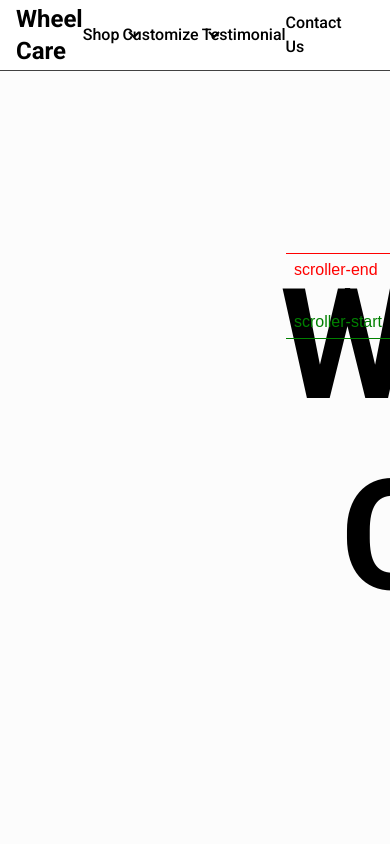
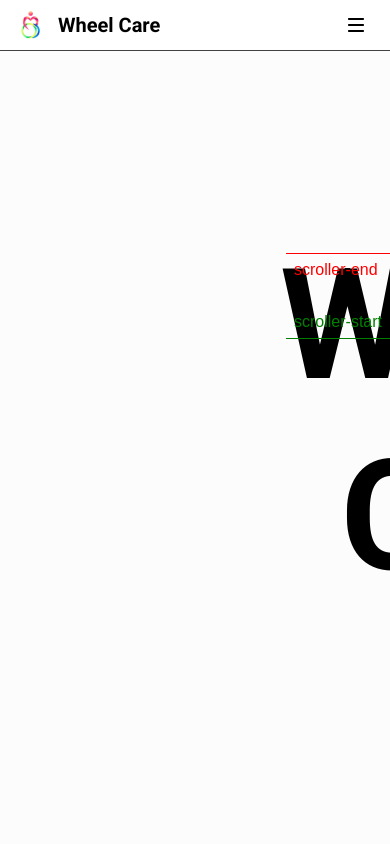
Before and after one commit to Fuz7/Wheel-Care, a React (Vite) app: page /home in a window 390 px wide. Shown: the top 844 px of the page. Built offline with nearby package versions, Linux system fonts and the light colour scheme.

Commit message:
Add navbar mobile & tablet styling

```diff
--- a/src/components/Navbar.jsx
+++ b/src/components/Navbar.jsx
@@ -4,37 +4,53 @@ import navDropDown from '@images/navDropDown.svg';
 import searchIcon from '@images/searchIcon.svg';
 import cartIcon from '@images/cartIcon.svg';
 import accountIcon from '@images/accountIcon.svg';
+import navbarMobileIcon from '@images/mobile/navbarMobileIcon.svg';
+import hamburgerIcon from '@images/mobile/hamburgerIcon.svg'
 import { useRef, useState } from 'react';
 import { gsap } from 'gsap';
 import { Link } from 'react-router-dom';
+import { useMediaQuery } from 'react-responsive';
 
 export default function Navbar() {
+  const isTabletOrMobile = useMediaQuery({ query: '(max-width:1024px)' });
   return (
     <>
       <nav
         className="border-b-[1px] sticky top-0
        bg-white border-[#414141] border-solid items-center z-10"
       >
-        <div className="min-h-[70px] flex items-center mx-auto max-w-[1440px]">
-          <IconContainer></IconContainer>
+        <div className="min-h-[50px] lg:min-h-[70px] flex items-center mx-auto max-w-[1440px]">
+          <IconContainer isTabletOrMobile={isTabletOrMobile}></IconContainer>
           <NavLinks></NavLinks>
           <NavIconLinks></NavIconLinks>
         </div>
+        <img src={hamburgerIcon} className="absolute lg:hidden
+        w-[16px] h-[14px]  top-[18px] right-[26px] "
+        onClick={()=>{}}></img>
+
       </nav>
     </>
   );
 }
 
-function IconContainer() {
+function IconContainer({isTabletOrMobile}) {
   return (
-    <div className="lg:ml-[64px] xl:ml-[84px]
+    <div
+      className="ml-[20px] sm:ml-[30px] lg:ml-[64px] xl:ml-[84px]
      2xl:ml-[114px]  lg:mr-[87px] xl:mr-[107px]
-      2xl:mr-[127px] flex gap-4 items-center ">
+      2xl:mr-[127px] flex gap-4 items-center "
+    >
       <Link to={'/home'}>
-        <img src={navbarIcon} alt="navBarIcon" className="" />
+        <img
+            src={isTabletOrMobile ? navbarMobileIcon : navbarIcon}
+          alt="navBarIcon"
+          className=" "
+        />
       </Link>
       <Link to={'/home'}>
-        <p className="font-Roboto font-bold text-2xl">Wheel Care</p>
+        <p className="font-Roboto font-bold text-[20px] lg:text-2xl">
+          Wheel Care
+        </p>
       </Link>
     </div>
   );
@@ -45,8 +61,10 @@ function NavLinks() {
   const [headerIndex, setHeaderIndex] = useState(0);
   return (
     <div className="flex">
-      <ul className="flex items-center  lg:gap-[40px]
-      xl:gap-[60px]  2xl:gap-[80px] md:mr-[40px] lg:mr-[60px] xl:mr-[140px] 2xl:mr-[180px]">
+      <ul
+        className="items-center hidden lg:flex  lg:gap-[40px]
+      xl:gap-[60px]  2xl:gap-[80px] md:mr-[40px] lg:mr-[60px] xl:mr-[140px] 2xl:mr-[180px]"
+      >
         <li
           className={`dropDownContainer ${hoveredButton === 'Shop' ? 'active' : ''}
           relative flex font-Roboto
@@ -119,7 +137,6 @@ function NavLinks() {
           >
             Contact Us
           </li>
-
         </Link>
       </ul>
     </div>
@@ -128,7 +145,7 @@ function NavLinks() {
 
 function NavIconLinks() {
   return (
-    <ul className="flex items-center gap-8  ">
+    <ul className="hidden lg:flex items-center gap-8  ">
       <li className="cursor-pointer">
         <img src={searchIcon} alt="Search Icon" />
       </li>
@@ -548,12 +565,12 @@ function DropDownColumnsData({
   );
 }
 
-function DropDownColumnsLinks({ title,setHoveredButton }) {
+function DropDownColumnsLinks({ title, setHoveredButton }) {
   return (
     <div
       className="flex cursor-pointer columnContent relative gap-[2px]
      items-center max-w-fit"
-      onClick={()=>setHoveredButton(null)}
+      onClick={() => setHoveredButton(null)}
     >
       <p className="font-Roboto font-medium text-[14px]">{title}</p>
     </div>
```
Also changed, not shown: src/assets/images/mobile/hamburgerIcon.svg (added), src/assets/images/mobile/navbarMobileIcon.svg (added). Lines whose indentation alone changed are shown as unchanged.
